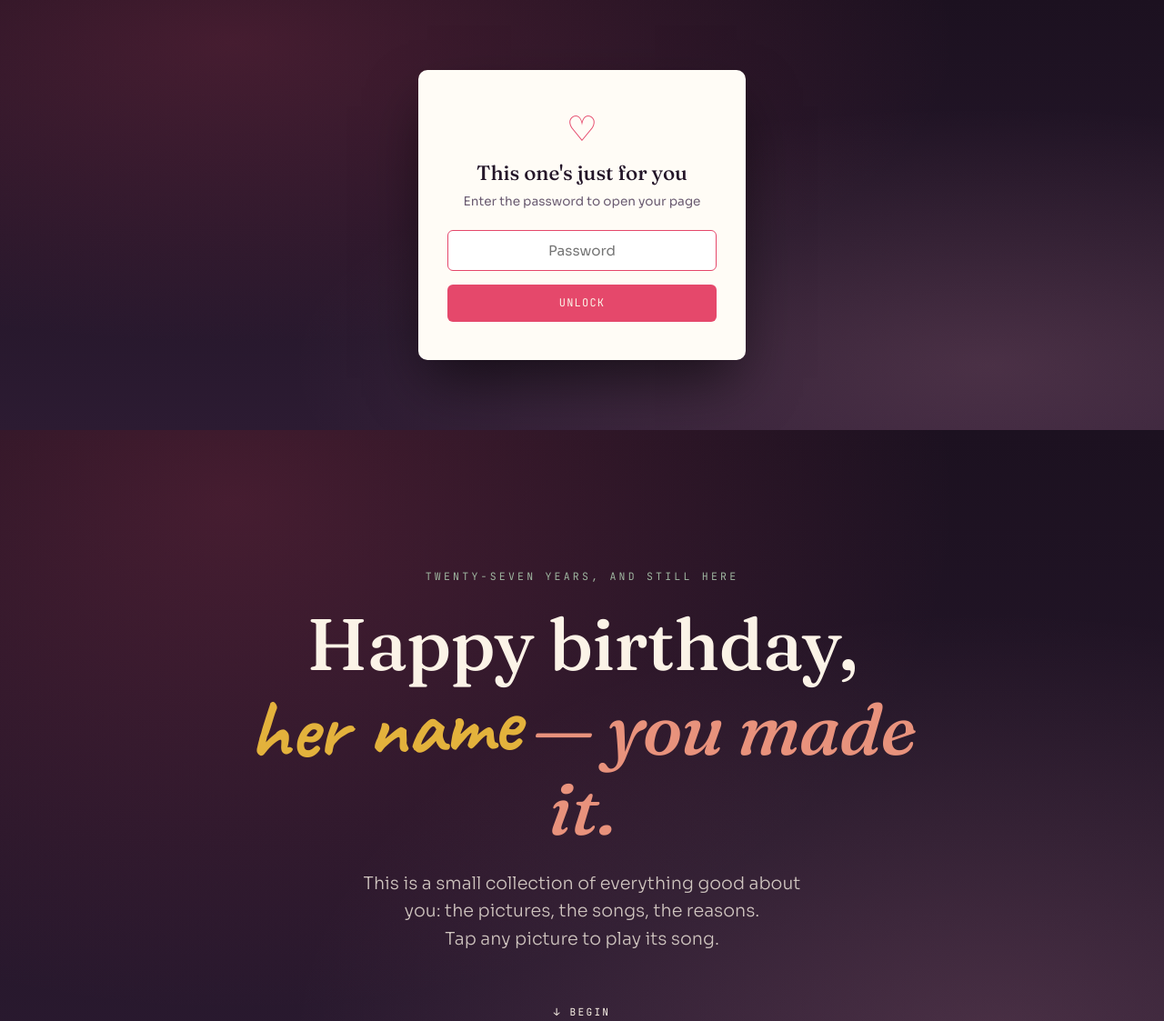
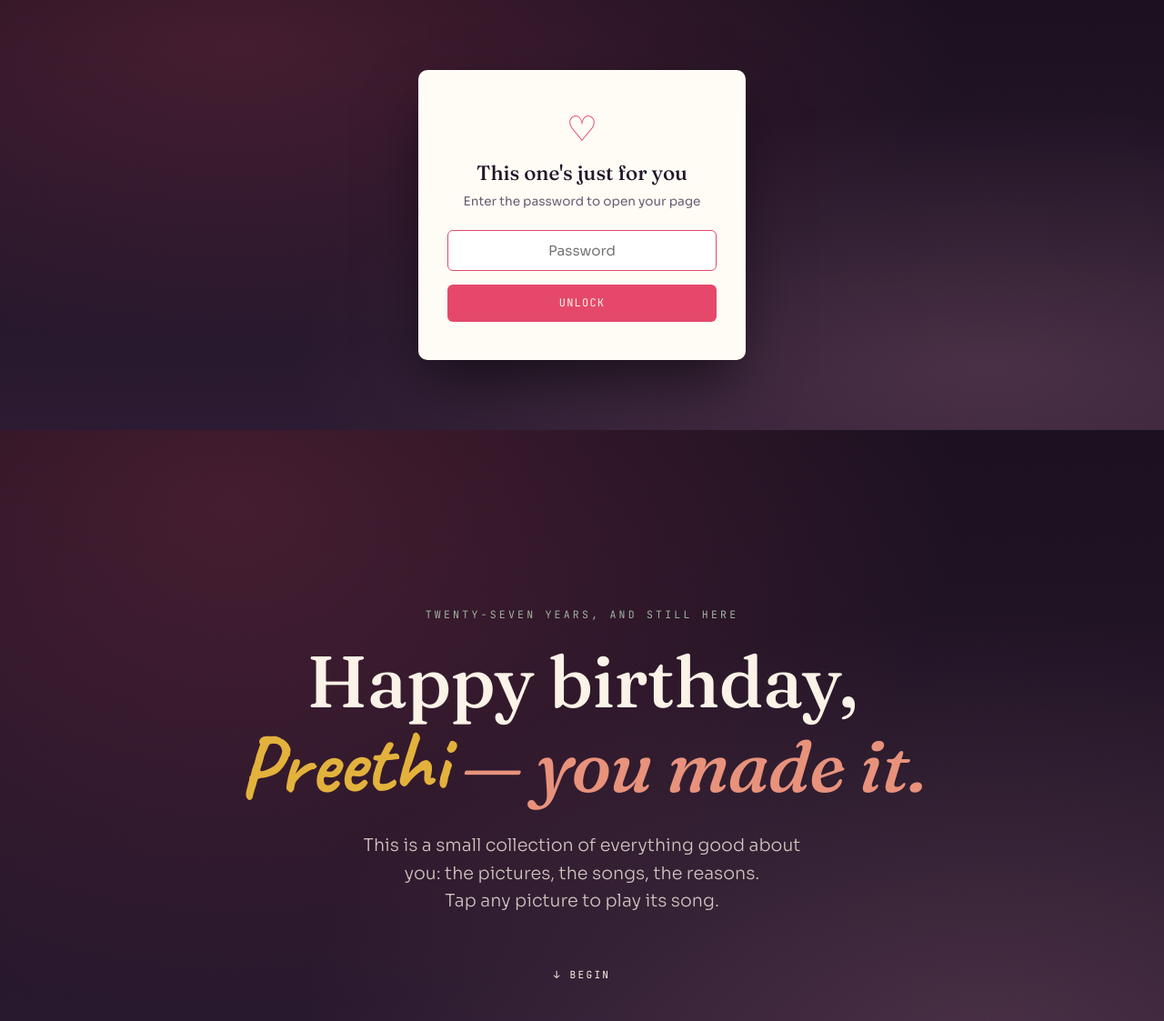
Before and after one commit to arul1210/Happy_Birthday_Preethi, a plain HTML site: page index.html in a window 1280 px wide. Shown: the top 1123 px of the page at 91% size. Drawn offline with Linux system fonts and the light colour scheme.

Commit message:
Update index.html

```diff
--- a/index.html
+++ b/index.html
@@ -207,7 +207,7 @@
     <div class="eyebrow">twenty-seven years, and still here</div>
     <h1 class="headline">
       Happy birthday,<br>
-      <span class="name" id="heroName">her name</span> <em>— you made it.</em>
+      <span class="name" id="heroName">Preethi</span> <em>— you made it.</em>
     </h1>
     <p class="sub">This is a small collection of everything good about you: the pictures, the songs, the reasons.<br>Tap any picture to play its song.</p>
     <button class="scrolldown" onclick="document.getElementById('gallery').scrollIntoView({behavior:'smooth'})">↓ begin</button>
@@ -250,7 +250,7 @@
 <script>
 /* =========================================================================
    EVERYTHING YOU NEED TO EDIT LIVES RIGHT HERE.
-   1. Put her name below.
+   1. Put Preethi below.
    2. For each memory: put a photo file in a "photos" folder next to this
       file (name it whatever's in `photo` below, e.g. photos/01.jpg).
    3. Only 3 songs are used across the whole page, cycled through the
@@ -261,7 +261,7 @@
       repo, turn on GitHub Pages, and send her that link.
    ========================================================================= */
 
-const herName = "her name";
+const herName = "Preethi";
 
 const songs = ["songs/song1.mp3", "songs/song2.mp3", "songs/song3.mp3"];
 
```
